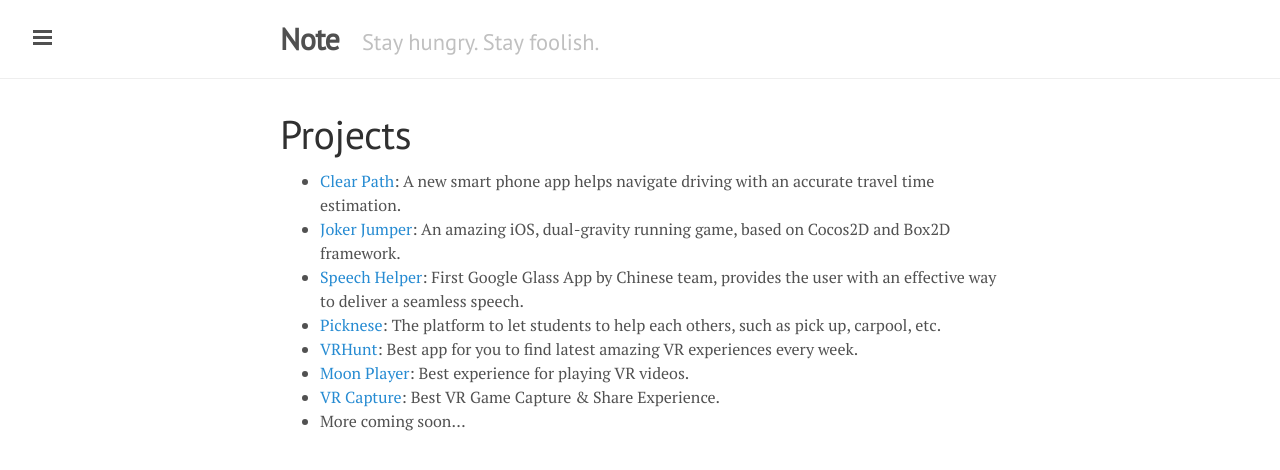
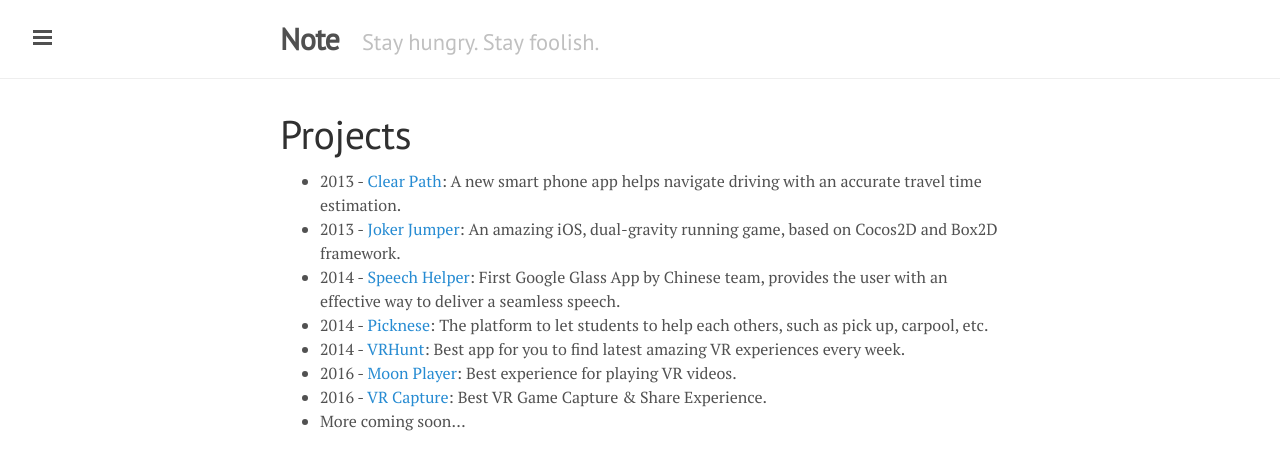
Before and after one commit to usunyu/usunyu.github.io, a Jekyll site: the page built from projects.md, in a window 1280 px wide. Shown: the top 470 px of the page. Built offline with Jekyll 4.4.1, drawn with Linux system fonts in a browser that asks for light colours.

Commit message:
[projects] add project year

```diff
--- a/projects.md
+++ b/projects.md
@@ -4,11 +4,11 @@
 permalink: /projects/
 ---
 
-* [Clear Path](http://usunyu.com/ClearPath/): A new smart phone app helps navigate driving with an accurate travel time estimation.
-* [Joker Jumper](http://usunyu.com/JokerJumper/): An amazing iOS, dual-gravity running game, based on Cocos2D and Box2D framework.
-* [Speech Helper](https://scv-slide.appspot.com/): First Google Glass App by Chinese team, provides the user with an effective way to deliver a seamless speech.
-* [Picknese](https://picknese.herokuapp.com/): The platform to let students to help each others, such as pick up, carpool, etc.
-* [VRHunt](https://play.google.com/store/apps/details?id=com.vrexplorer.vrhunt): Best app for you to find latest amazing VR experiences every week.
-* [Moon Player](http://www.moonplayerapp.com/): Best experience for playing VR videos.
-* [VR Capture](https://github.com/RockVR/VRCapture): Best VR Game Capture & Share Experience.
+* 2013 - [Clear Path](http://usunyu.com/ClearPath/): A new smart phone app helps navigate driving with an accurate travel time estimation.
+* 2013 - [Joker Jumper](http://usunyu.com/JokerJumper/): An amazing iOS, dual-gravity running game, based on Cocos2D and Box2D framework.
+* 2014 - [Speech Helper](https://scv-slide.appspot.com/): First Google Glass App by Chinese team, provides the user with an effective way to deliver a seamless speech.
+* 2014 - [Picknese](https://picknese.herokuapp.com/): The platform to let students to help each others, such as pick up, carpool, etc.
+* 2014 - [VRHunt](https://play.google.com/store/apps/details?id=com.vrexplorer.vrhunt): Best app for you to find latest amazing VR experiences every week.
+* 2016 - [Moon Player](http://www.moonplayerapp.com/): Best experience for playing VR videos.
+* 2016 - [VR Capture](https://github.com/RockVR/VRCapture): Best VR Game Capture & Share Experience.
 * More coming soon...
```
